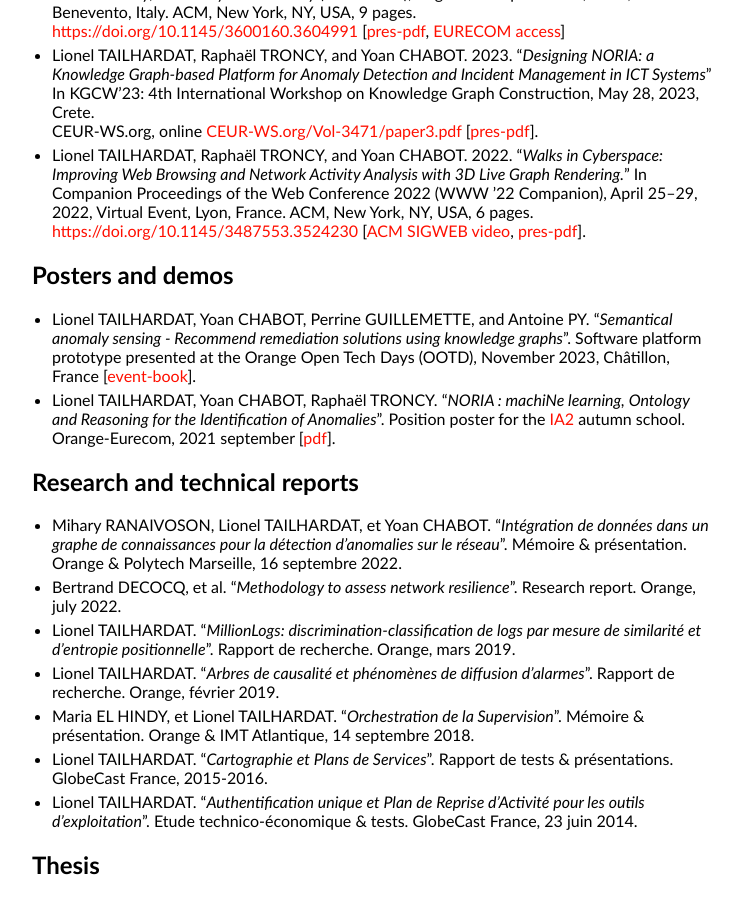
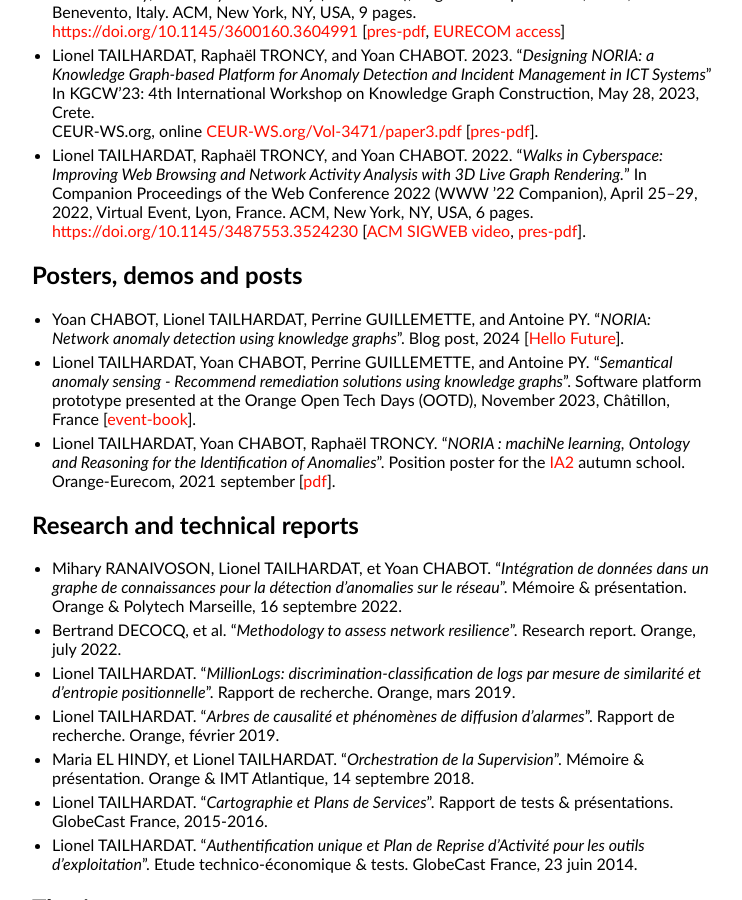
Before and after one commit to GenEars/GenEars.github.io, a Jekyll site: the page built from publications.md, in a window 1280 px wide and 900 px high, scrolled down 492 px. Shown: the whole window, without its empty margins (258-1000 px from the left). Built offline with Jekyll 4.4.1, drawn with Linux system fonts in a browser that asks for light colours.

Commit message:
Added Hello Future reference.
Signed-off-by: Lionel TAILHARDAT <lionel.tailhardat@orange.fr>

```diff
--- a/publications.md
+++ b/publications.md
@@ -33,8 +33,9 @@ title: Publications - Lionel TAILHARDAT
   ACM, New York, NY, USA, 6 pages.
   [https://doi.org/10.1145/3487553.3524230](https://doi.org/10.1145/3487553.3524230) [[ACM SIGWEB video](https://www.youtube.com/watch?v=X9DxQZellTQ&t=2564s), [pres-pdf](pubs/TWC-2022-dynagraph-pres.pdf)].
 
-## Posters and demos
+## Posters, demos and posts
 
+* Yoan CHABOT, Lionel TAILHARDAT, Perrine GUILLEMETTE, and Antoine PY. "*NORIA: Network anomaly detection using knowledge graphs*". Blog post, 2024 [[Hello Future](https://hellofuture.orange.com/en/noria-network-anomaly-detection-using-knowledge-graphs/)].
 * Lionel TAILHARDAT, Yoan CHABOT, Perrine GUILLEMETTE, and Antoine PY. "*Semantical anomaly sensing - Recommend remediation solutions using knowledge graphs*". Software platform prototype presented at the Orange Open Tech Days (OOTD), November 2023, Châtillon, France [[event-book](https://hellofuture.orange.com/app/uploads/2023/11/2023-OpenTechDays-book-demonstrations-conferences.pdf)].
 * Lionel TAILHARDAT, Yoan CHABOT, Raphaël TRONCY. "*NORIA : machiNe learning, Ontology and Reasoning for the Identification of Anomalies*". Position poster for the [IA2](https://ia2.gdria.fr/) autumn school. Orange-Eurecom, 2021 september [[pdf](pubs/IA2-2021-NORIA-POSTER.pdf)].
 
```
Also changed, not shown: research.md (+2 -0 lines).
